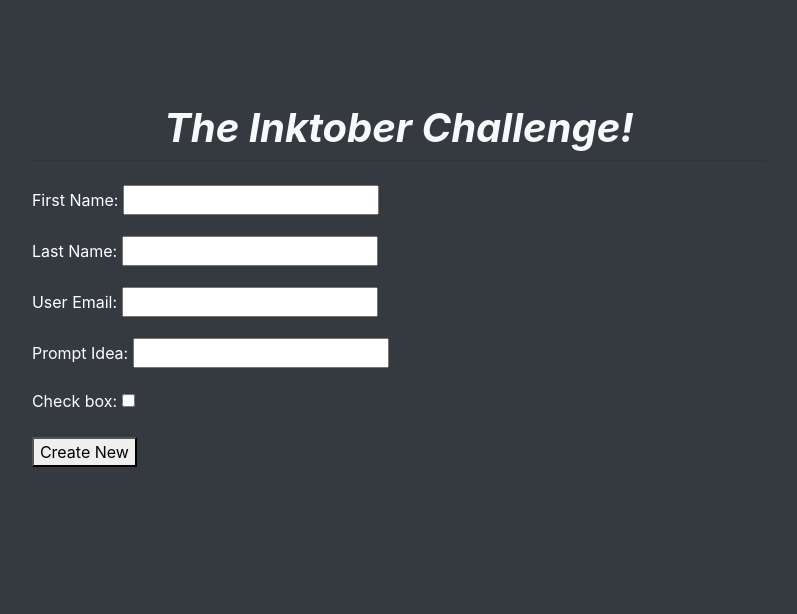
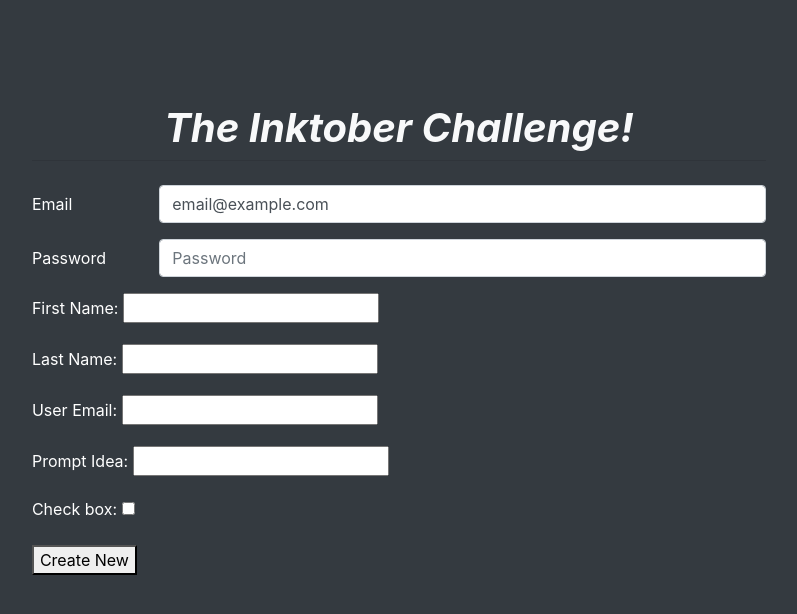
Before and after one commit to grantlouisales/Django-Inktober, a Django app: page /user/ in a window 1280 px wide. Shown: the part 56-670 px from the top of the page, without its empty margins (241-1038 px from the left). Run offline with Django 3.2, Linux system fonts and the light colour scheme; some libraries are stand-ins or nearby versions.

Commit message:
changes to form page

```diff
--- a/InktoberSite/templates/InktoberSite/user.html
+++ b/InktoberSite/templates/InktoberSite/user.html
@@ -7,6 +7,22 @@
     </head>
     <body>
         {% block content %}
+
+        <form method="post" action="/user/">
+            <div class="form-group row">
+                <label for="Email" class="col-sm-2 col-form-label">Email</label>
+                <div class="col-sm-10">
+                    <input type="email" class="form-control" id="Email" value="email@example.com">
+                </div>
+            </div>
+            <div class="form-group row">
+                <label for="inputPassword" class="col-sm-2 col-form-label">Password</label>
+                <div class="col-sm-10">
+                    <input type="password" class="form-control" id="inputPassword" placeholder="Password">
+                </div>
+            </div>
+        </form>
+
         <form method = "post" action="/user/">
             {% csrf_token %}
             {{form.as_p}}
```
